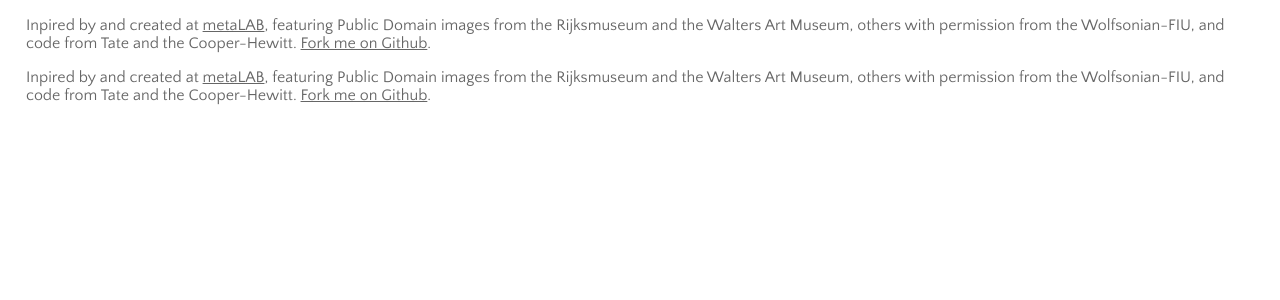
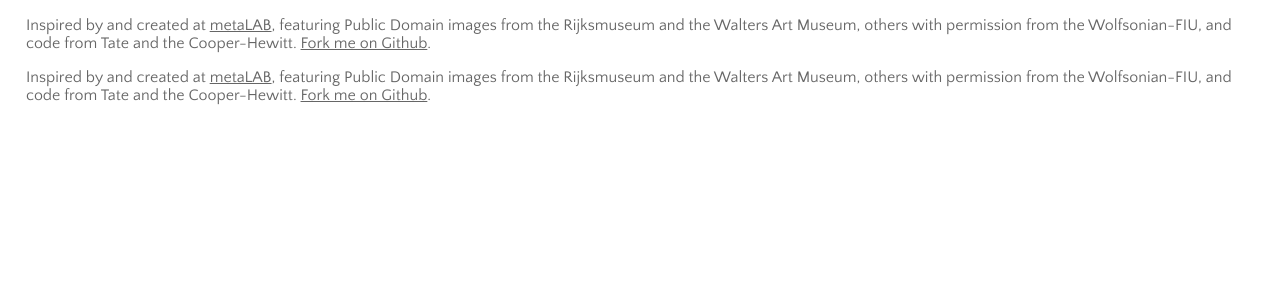
Before and after one commit to richbs/colourlens, a Django app: template colourlens/templates/colour.html in a window 1280 px wide. Shown: the part 78-378 px from the top of the page. Run offline with Django 3.2, Linux system fonts and the light colour scheme; the template is opened without the code that fills it, so the values that code supplies are empty; parts of the project's set-up code (start-up, migrations or seed data) failed here and were passed over.

Commit message:
Live code

```diff
--- a/colourlens/templates/colour.html
+++ b/colourlens/templates/colour.html
@@ -49,7 +49,7 @@
       </li>
       {% endfor %}
     </ul>
-    <p>Inpired by and created at <a href="http://metalab.harvard.edu/2014/01/beautiful-data-a-summer-institute-for-telling-stories-with-open-art-collections/">metaLAB</a>, featuring Public Domain images from the Rijksmuseum and the Walters Art Museum, others with permission from the Wolfsonian-FIU, and code from Tate and the Cooper-Hewitt. <a href="http://github.com/richbs/colourlens">Fork me on Github</a>.</p>
+    <p>Inspired by and created at <a href="http://metalab.harvard.edu/2014/01/beautiful-data-a-summer-institute-for-telling-stories-with-open-art-collections/">metaLAB</a>, featuring Public Domain images from the Rijksmuseum and the Walters Art Museum, others with permission from the Wolfsonian-FIU, and code from Tate and the Cooper-Hewitt. <a href="http://github.com/richbs/colourlens">Fork me on Github</a>.</p>
   </div>
   <div class="section">
     <ul class="explorerWorks explorerGrid">
@@ -67,7 +67,7 @@
       </li>
       {% endfor %}
     </ul>
-    <p>Inpired by and created at <a href="http://metalab.harvard.edu/2014/01/beautiful-data-a-summer-institute-for-telling-stories-with-open-art-collections/">metaLAB</a>, featuring Public Domain images from the Rijksmuseum and the Walters Art Museum, others with permission from the Wolfsonian-FIU, and code from Tate and the Cooper-Hewitt. <a href="http://github.com/richbs/colourlens">Fork me on Github</a>.</p>
+    <p>Inspired by and created at <a href="http://metalab.harvard.edu/2014/01/beautiful-data-a-summer-institute-for-telling-stories-with-open-art-collections/">metaLAB</a>, featuring Public Domain images from the Rijksmuseum and the Walters Art Museum, others with permission from the Wolfsonian-FIU, and code from Tate and the Cooper-Hewitt. <a href="http://github.com/richbs/colourlens">Fork me on Github</a>.</p>
   </div>
 </div>
 {% endblock %}
```
